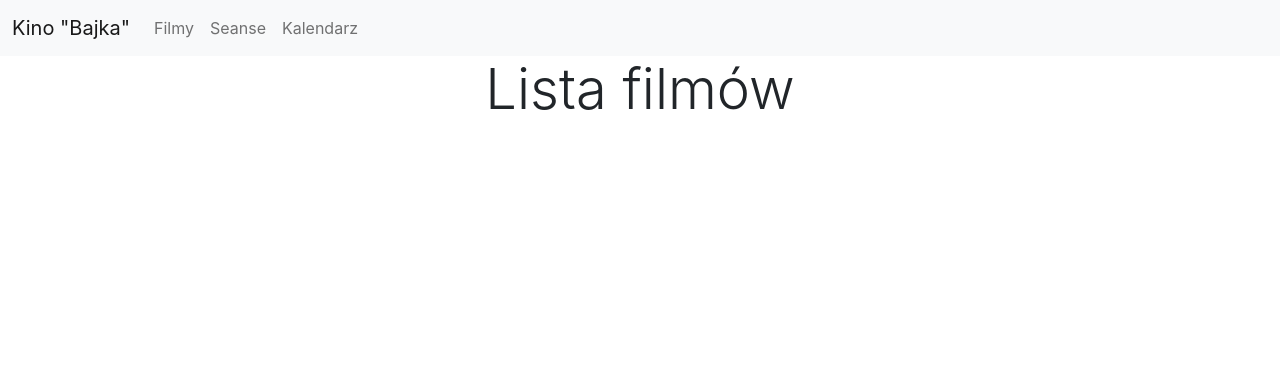
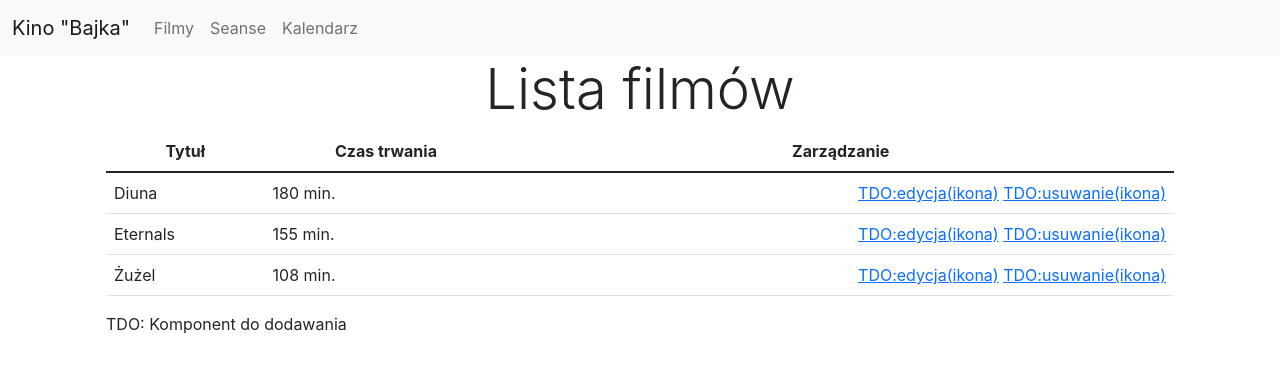
Before and after one commit to Xanthorn/AIOoK_Project, a React (Create React App) app in the folder React/cinema-react/: page /movies in a window 1280 px wide. Shown: the top 370 px of the page. Built offline with nearby package versions, Linux system fonts and the light colour scheme.

Commit message:
#3 Simply movie list added

```diff
--- /dev/null
+++ b/React/cinema-react/src/Components/Movies/Movie.jsx
@@ -0,0 +1,20 @@
+import { BrowserRouter as Router, Route, Link } from "react-router-dom";
+
+function Movie(props) {
+    return (
+        <tr>
+            <td>
+                {props.name}
+            </td>
+            <td>
+                {props.duration} min.
+            </td>
+            <td className="text-end">
+                <Link to={"/" + props.id + "/edit"}>TDO:edycja(ikona)</Link> {"  "}
+                <Link to={"/" + props.id + "/delete"}>TDO:usuwanie(ikona)</Link>
+            </td>
+        </tr>
+    )
+}
+
+export default Movie;
--- a/React/cinema-react/src/Components/Movies/Movies.jsx
+++ b/React/cinema-react/src/Components/Movies/Movies.jsx
@@ -1,16 +1,56 @@
-import React from "react";
+import Movie from "./Movie";
+import React, { Component } from "react";
 
-const Movies = (props) => {
-
+class Movies extends Component {
+    constructor(props) {
+        super(props);
+        this.state = {
+            movies: [
+                { name: 'Diuna', duration: 180 },
+                { name: 'Eternals', duration: 155 },
+                { name: 'Żużel', duration: 108 },
+            ],
+        }
+    }
+    render() {
         return (
             <div className="container">
                 <div className="row">
                     <div className="col">
                         <h1 className="display-4 text-center">Lista filmów</h1>
+                        <table className="table table-hover">
+                            <thead>
+                                <tr>
+                                    <th className="text-center">Tytuł</th>
+                                    <th className="text-center">Czas trwania</th>
+                                    <th className="text-center">Zarządzanie</th>
+                                </tr>
+                            </thead>
+                            <tbody>
+                                {
+                                    this.state.movies.map((movie, key) => {
+                                        return (
+                                            <Movie
+                                                key={key}
+                                                id={movie.id}
+                                                name={movie.name}
+                                                duration={movie.duration}
+                                            />
+                                        );
+                                    })
+                                }
+                            </tbody>
+                        </table>
+                    </div>
+                </div>
+                <div className="row">
+                    <div className="col">
+                        TDO: Komponent do dodawania
                     </div>
                 </div>
             </div>
         )
     }
+}
 
 export default Movies;
```
Lines whose indentation alone changed are shown as unchanged.
